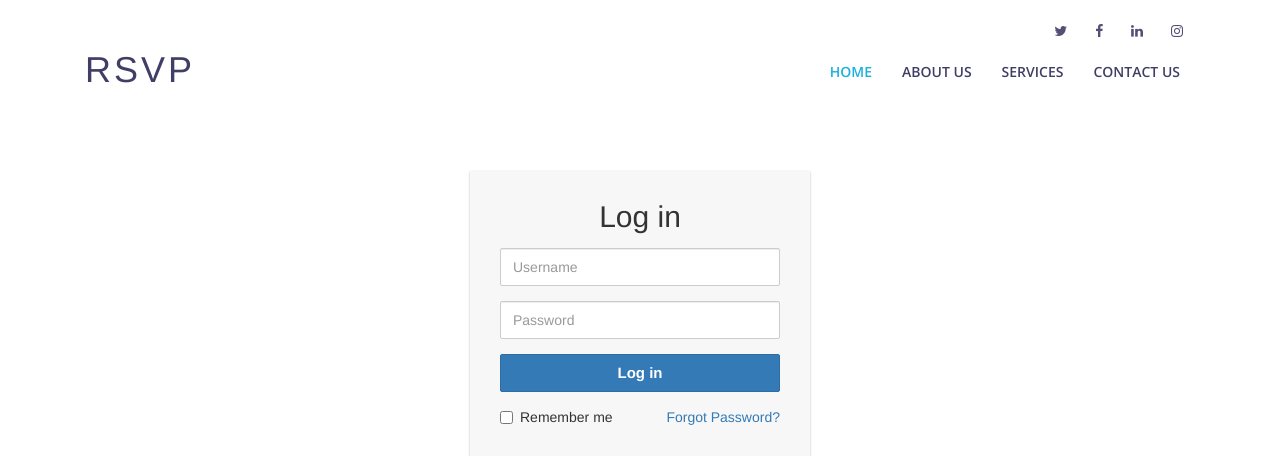
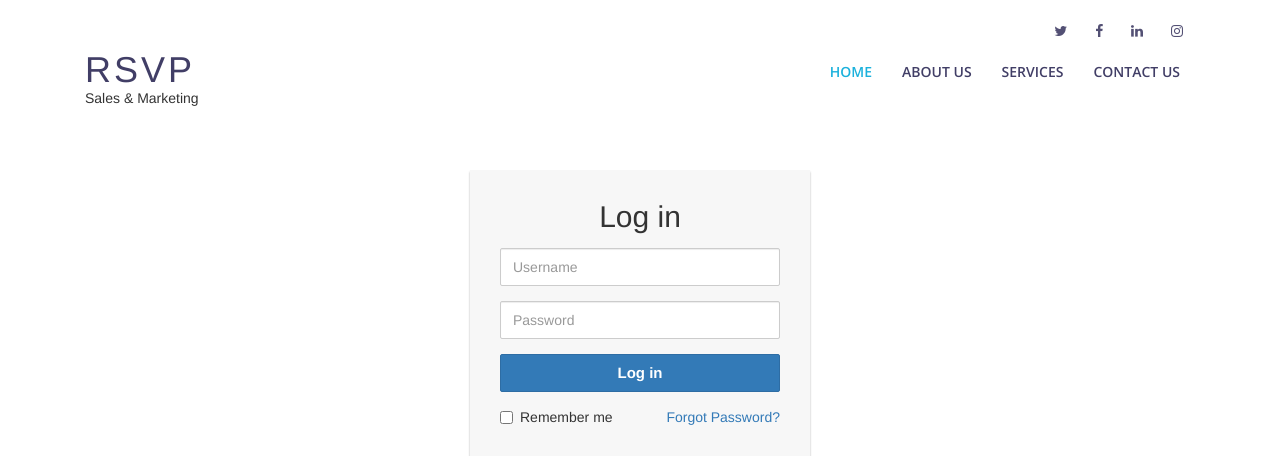
Before and after one commit to emmacyril/rsvp, a PHP site: page / in a window 1280 px wide. Shown: the top 456 px of the page. Run offline with PHP 8.4, Linux system fonts and the light colour scheme.

```diff
--- a/inc/header.php
+++ b/inc/header.php
@@ -13,7 +13,7 @@
     <div class="container">
       <div class="logo float-left">
         <!-- Uncomment below if you prefer to use an image logo -->
-        <h1 class="text-light"><a href="#intro" class="scrollto"><span>RSVP</span></a></h1>
+        <h1 class="text-light"><a href="#intro" class="scrollto"><span>RSVP</span></a></h1><p>Sales & Marketing</p>
         <!-- <a href="#header" class="scrollto"><img src="img/logo.png" alt="" class="img-fluid"></a> -->
       </div>
 
```
Also changed, not shown: 1 other file.
